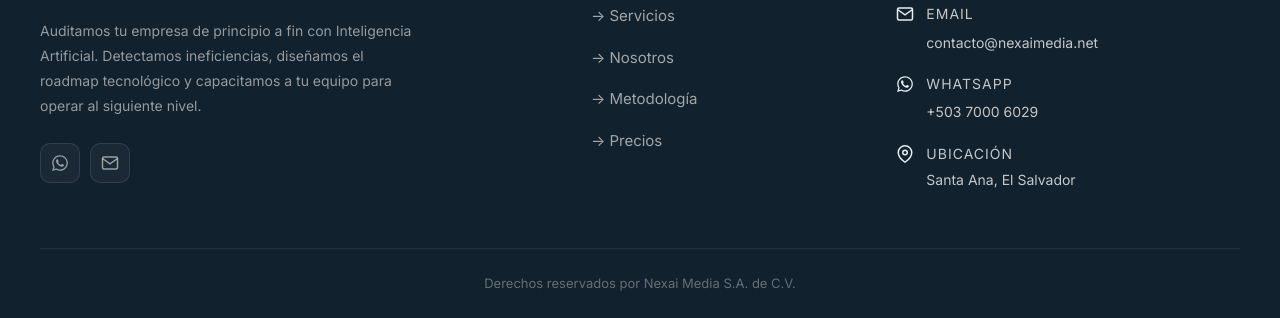
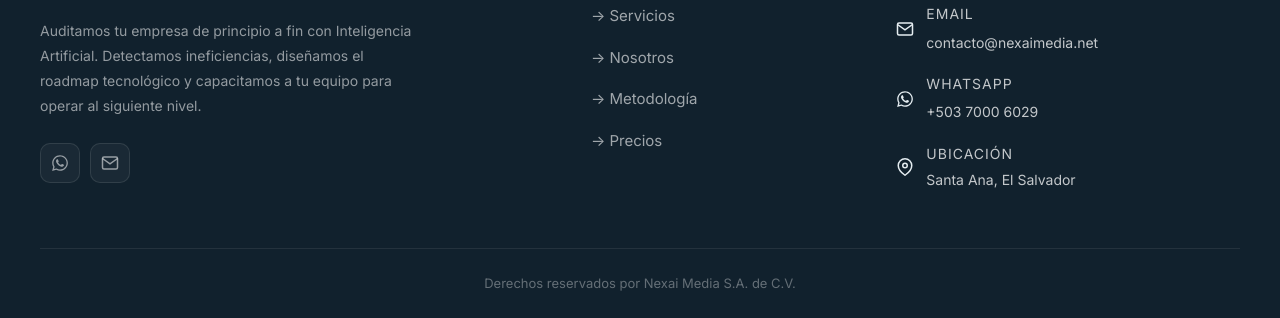
Before and after one commit to Briantz25/nexaimediapage, a plain HTML site: page index.html in a window 1280 px wide. Shown: the part 5452-5770 px from the top of the page. Drawn offline with nearby package versions, Linux system fonts and the light colour scheme; animation ran at ten frames a second.

Commit message:
Fix: centrar verticalmente los iconos de contacto del footer
Los iconos usaban align-items:flex-start + margin-top:2px fijo, quedando
pegados arriba en vez de alineados con el bloque de texto (etiqueta+valor).

```diff
--- a/assets/css/style.css
+++ b/assets/css/style.css
@@ -230,8 +230,8 @@ a:focus-visible, button:focus-visible {
 .footer-nav a { font-size: 15px; color: rgba(255, 255, 255, 0.6); transition: all 0.2s ease; display: inline-block; }
 .footer-nav a:hover { color: #fff; transform: translateX(4px); }
 .footer-contact { display: flex; flex-direction: column; gap: 18px; }
-.footer-contact-item { display: flex; align-items: flex-start; gap: 12px; }
-.footer-contact-item svg { flex-shrink: 0; margin-top: 2px; color: var(--nexai-light); }
+.footer-contact-item { display: flex; align-items: center; gap: 12px; }
+.footer-contact-item svg { flex-shrink: 0; color: var(--nexai-light); }
 .footer-contact-label { font-size: 11px; color: rgba(255, 255, 255, 0.35); text-transform: uppercase; letter-spacing: 1px; margin-bottom: 4px; }
 .footer-contact-item a, .footer-contact-item p { font-size: 14px; color: rgba(255, 255, 255, 0.75); transition: color 0.2s; }
 .footer-contact-item a:hover { color: #fff; }
```
